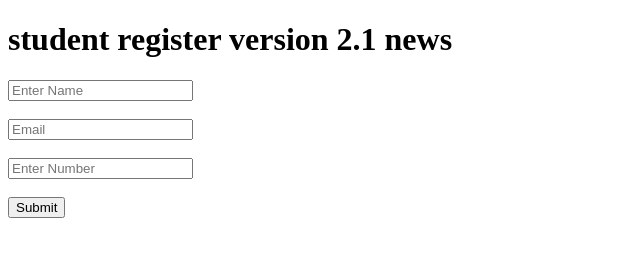
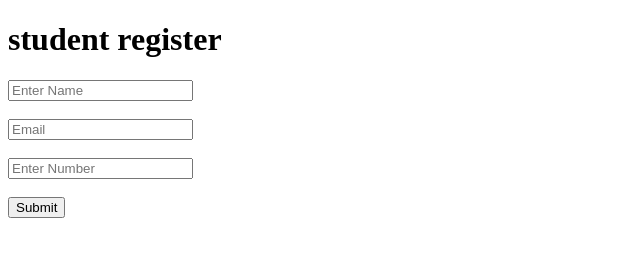
Before and after one commit to Sonika21Rastogi/Register, a website: page register.html in a window 1280 px wide. Shown: the whole page, without its empty margins (0-640 px from the left). Drawn offline with Linux system fonts and the light colour scheme.

Commit message:
Revert "update register html"

```diff
--- a/register.html
+++ b/register.html
@@ -8,7 +8,7 @@
 </head>
 
 <body>
-    <h1>student register version 2.1 news</h1>
+    <h1>student register</h1>
     <form action="" method="POST">
         <input type="text"  name="Name" placeholder="Enter Name" ><br><br>
         <input type="Email" name="Email" placeholder="Email"> <br><br>
```
